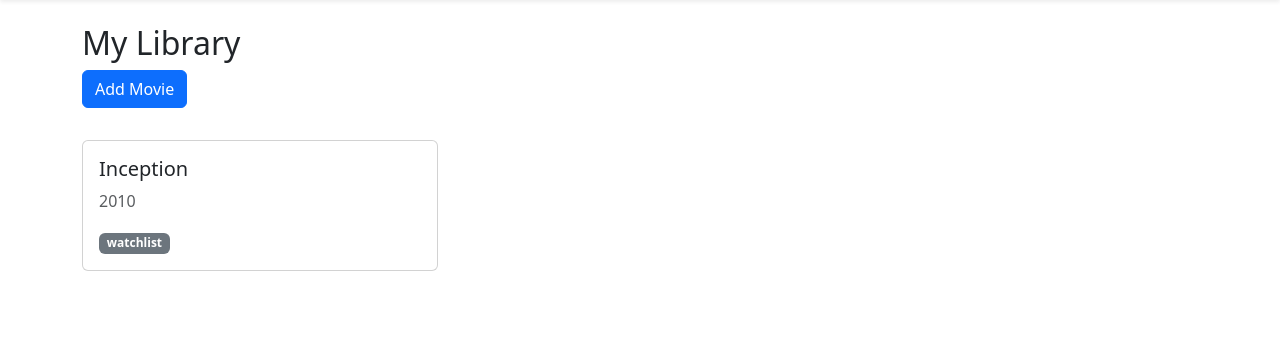
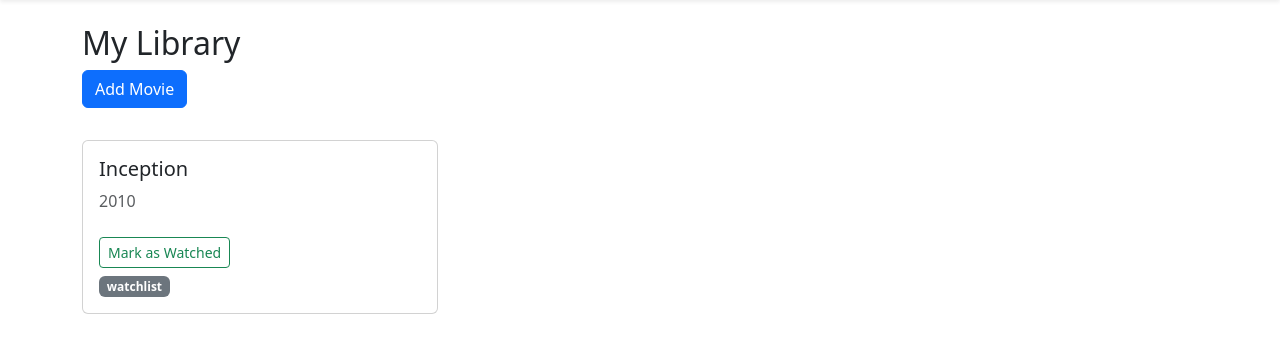
Before and after one commit to Prashant777B/CINELOG, a Flask app: page /library in a window 1280 px wide. Shown: the part 56-409 px from the top of the page. Run offline with Flask 3, Linux system fonts and the light colour scheme; a user stored in the database is signed in.

Commit message:
Added watched button to toogle

```diff
--- a/cinelog/routes.py
+++ b/cinelog/routes.py
@@ -79,3 +79,20 @@ def add_movie():
         flash("Movie added.", "success")
         return redirect(url_for("routes.library"))
     return render_template("add_movie.html")
+@bp.route("/update_status/<int:movie_id>", methods=["POST"])
+@login_required
+def update_status(movie_id):
+    movie = Movie.query.filter_by(id=movie_id, user_id=current_user.id).first()
+    if not movie:
+        flash("Movie not found.", "danger")
+        return redirect(url_for("routes.library"))
+
+    # Toggle between "watchlist" and "watched"
+    if movie.status == "watchlist":
+        movie.status = "watched"
+    else:
+        movie.status = "watchlist"
+
+    db.session.commit()
+    flash(f"Updated status for '{movie.title}' to {movie.status}.", "success")
+    return redirect(url_for("routes.library"))
--- a/cinelog/templates/library.html
+++ b/cinelog/templates/library.html
@@ -9,7 +9,14 @@
       <div class="card-body">
         <h5 class="card-title">{{ m.title }}</h5>
         {% if m.year %}<p class="text-muted">{{ m.year }}</p>{% endif %}
-        <span class="badge bg-secondary">{{ m.status }}</span>
+        <form method="post" action="{{ url_for('routes.update_status', movie_id=m.id) }}">
+          {% if m.status == 'watchlist' %}
+          <button class="btn btn-sm btn-outline-success mt-2" type="submit">Mark as Watched</button>
+          {% else %}
+          <button class="btn btn-sm btn-outline-warning mt-2" type="submit">Move to Watchlist</button>
+  {% endif %}
+</form>
+<span class="badge bg-secondary mt-2">{{ m.status }}</span>
       </div>
     </div>
   </div>
```
Also changed, not shown: cinelog.db.
